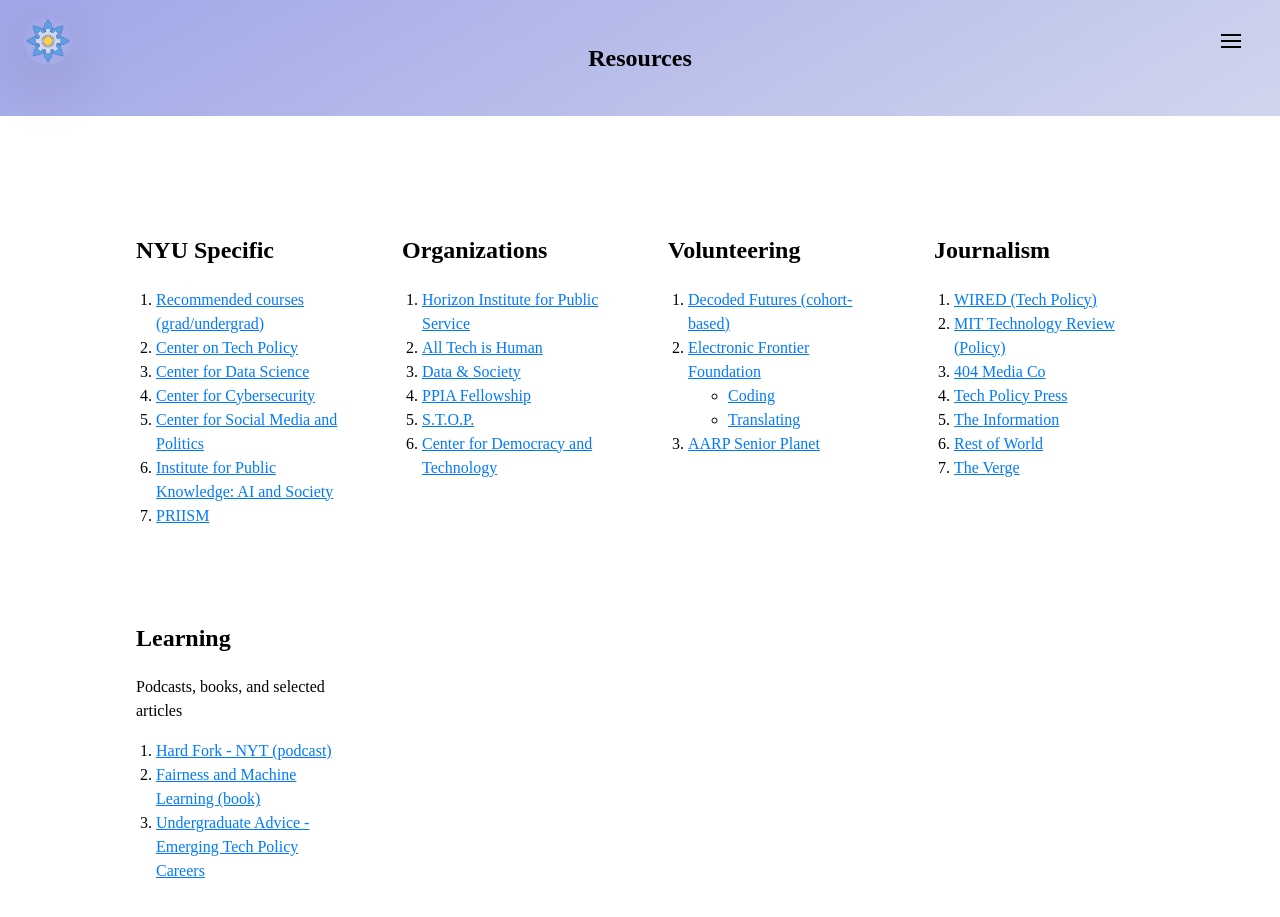
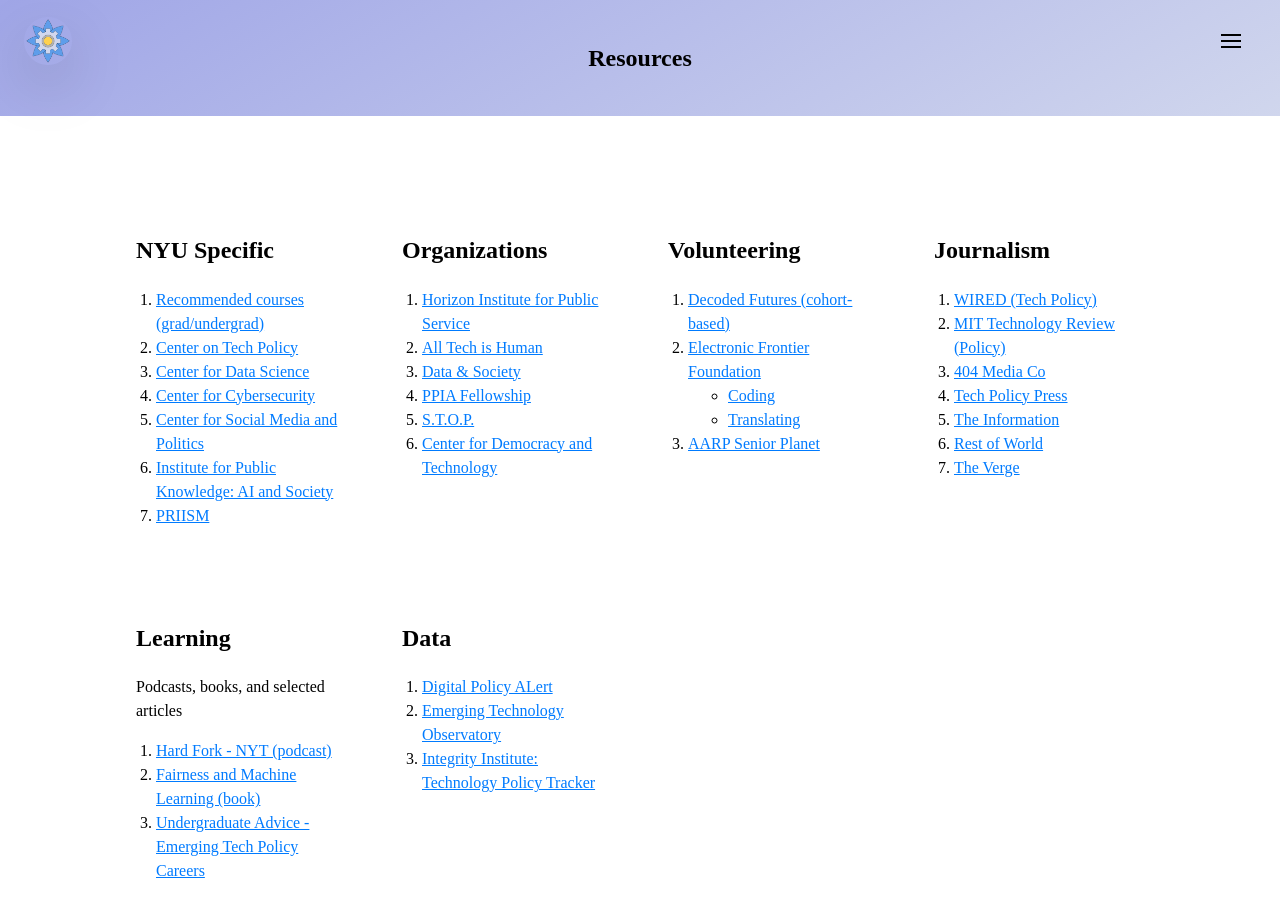
Before and after one commit to petalnyu/petal-nyu, a Jekyll site: the page built from pages/resources.md, in a window 1280 px wide and 995 px high. Shown: the top 917 px of the window. Built offline with Jekyll 4.4.1, drawn with Linux system fonts in a browser that asks for light colours; some web fonts are replaced.

Commit message:
updated resources page again (added datasets)

```diff
--- a/pages/resources.md
+++ b/pages/resources.md
@@ -76,4 +76,13 @@
         url: "https://fairmlbook.org/"
       - title: "Undergraduate Advice - Emerging Tech Policy Careers"
         url: "https://emergingtechpolicy.org/pathways/undergraduate-advice/"
+
+  - title: "Data"
+    items:
+      - title: "Digital Policy ALert"
+        url: "https://digitalpolicyalert.org/"
+      - title: "Emerging Technology Observatory"
+        url: "https://eto.tech/datasets/"
+      - title: "Integrity Institute: Technology Policy Tracker"
+        url: "https://www.integrityinstitute.org/legislative-tracker"
 ---
```
